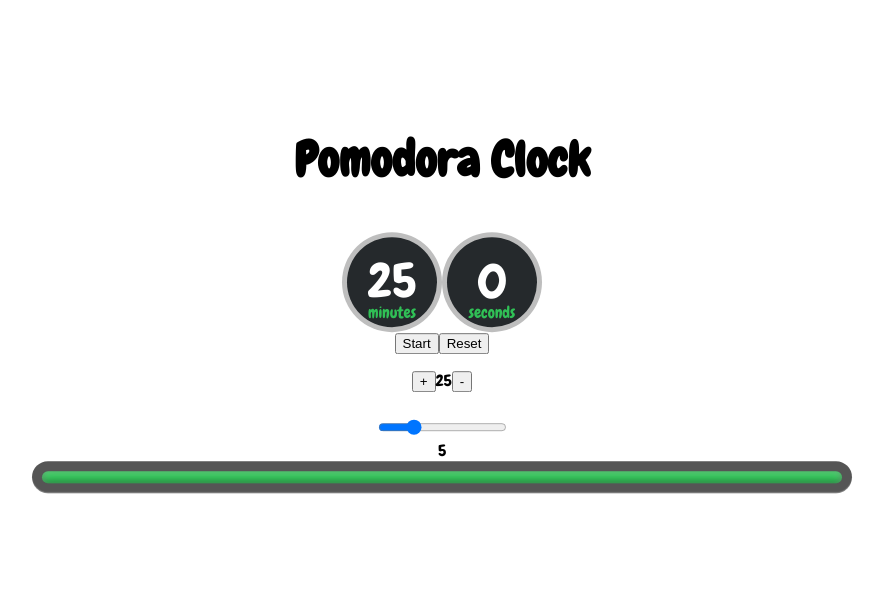
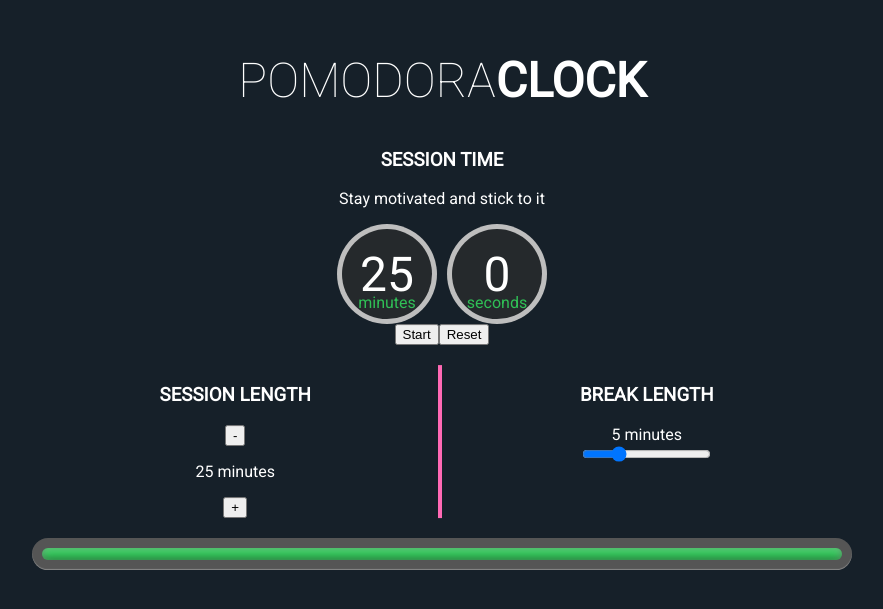
Before and after one commit to nimaiwalsh/Pomodora-Clock, a React (Create React App) app: page / in a window 1280 px wide. Shown: the part 109-718 px from the top of the page, without its empty margins (198-1081 px from the left). Built offline with nearby package versions, Linux system fonts and the light colour scheme.

Commit message:
added new status messages and updated styling

```diff
--- a/src/App.css
+++ b/src/App.css
@@ -11,29 +11,42 @@
   text-align: center;
 }
 
-.App-logo {
-  animation: App-logo-spin infinite 20s linear;
-  height: 80px;
+.App h3 {
+  text-transform: uppercase;
 }
 
-.App-header > h2{
+.App-header > h2 {
   font-size: 3rem;
+  text-transform: uppercase;
 }
 
-.App-intro {
-  font-size: large;
+.App-header > h2 > span {
+  font-weight: 100;
 }
 
-@keyframes App-logo-spin {
-  from { transform: rotate(0deg); }
-  to { transform: rotate(360deg); }
+.App-controls {
+  display: inline-flex;
+  justify-content: center;
+  width: 100%;
+  margin: 20px 0;
 }
 
+.App-controls > div {
+  display: relative;
+  width: 40%;
+}
+.App-controls > :first-child {
+  border-right: solid 4px hotpink;
+}
 /*
 * ==== SessionClock component ====
 */
 .session-clock {
   display: inline-flex;
+}
+
+.session-clock > div {
+  margin: 0 5px;
 }
 .session-clock > div {
   width: 100px;
@@ -70,14 +83,6 @@
 /*
 * ==== SessionLength component ====
 */
-.session-length {
-  margin-bottom: 10px;
-  position: relative;
-}
-
-.session-length > p {
-  display: inline-block;
-}
 
 /*
 * ==== SessionProgressBar component ====
--- a/src/App.js
+++ b/src/App.js
@@ -18,7 +18,7 @@ class App extends Component {
       setBreak: 5,
       intervalId: 0,
       timerBtn: 'Start',
-      worktime: true
+      worktime: true,
     };
   }
 
@@ -97,38 +97,58 @@ class App extends Component {
   }
 
   render() {
-    //Convert time left to a percentage and pass as prop to SessionProgressBar
+    //1. Convert time left to a percentage and pass as prop to SessionProgressBar
+    //2. Update the App-status mesage
     let percentage = 100;
+    let appStatusHead = '';
+    let appStatusMessage = '';
     if (this.state.worktime === true) {
       percentage = (this.state.totalSeconds / (this.state.setMinutes * 60)) * 100;
+      appStatusHead = 'Session time';
+      appStatusMessage = 'Stay motivated and stick to it';
     } else {
       percentage = (this.state.totalSeconds / (this.state.setBreak * 60)) * 100;
+      appStatusHead = 'Break time';
+      appStatusMessage = 'Relax and get yourself a drink';
     }
 
     return (
       <div className="App">
         <div className="App-header">
-          <h2>Pomodora Clock</h2>
+          <h2><span>Pomodora</span>Clock</h2>
         </div>
         <section className="App-section">
+          <div className="App-status">
+            <h3>{appStatusHead}</h3>
+            <p>{appStatusMessage}</p>
+          </div>
           <SessionClock
             callbackFromApp={this.beginTimer}
             callbackFromApp2={this.resetTimer}
             sessionClock={this.state.timer}
             timerBtn={this.state.timerBtn}
           />
+          <div className="App-controls">
+            <div>
+              <h3>Session length</h3>
               <SessionLength
                 callbackFromApp={this.updateTimer}
                 minutes={this.state.setMinutes}
               />
+            </div>
+            <div>
+              <h3>Break length</h3>
               <BreakLength
                 callbackFromApp={(updateBreak) => {this.setState({setBreak: updateBreak})}} breakTime={this.state.setBreak}
               />
+            </div>
+          </div>
           <SessionProgressBar
             percentage={percentage}
           />
         </section>
         <footer>
+
         </footer>
       </div>
     );
--- a/src/components/BreakLength.js
+++ b/src/components/BreakLength.js
@@ -4,6 +4,7 @@ const BreakLength = ({ callbackFromApp, breakTime }) => {
 
   return (
     <div className="break-length">
+      <div>{breakTime} minutes</div>
       <input
         type="range"
         min="0"
@@ -12,7 +13,6 @@ const BreakLength = ({ callbackFromApp, breakTime }) => {
         value={breakTime}
         onChange={(event) => callbackFromApp(event.target.value)}
       />
-      <div>{breakTime}</div>
     </div>
   );
 };
--- a/src/components/SessionLength.js
+++ b/src/components/SessionLength.js
@@ -12,9 +12,9 @@ const SessionLength = ({ callbackFromApp, minutes }) => {
   };
   return (
     <div className="session-length">
+      <button id="minutes-minus-btn" onClick={removeOne}>-</button>
+      <p>{minutes} minutes</p>
       <button className="minutes-add-btn" onClick={addOne}>+</button>
-      <p>{minutes}</p>
-      <button id="minutes-minus-btn" onClick={removeOne}>-</button>
     </div>
   );
 };
--- a/src/index.css
+++ b/src/index.css
@@ -1,4 +1,4 @@
-@import url('https://fonts.googleapis.com/css?family=Chewy');
+@import url('https://fonts.googleapis.com/css?family=Roboto:100,400');
 
 html {
   box-sizing: border-box;
@@ -12,5 +12,7 @@ html {
 body {
   margin: 0;
   padding: 0;
-  font-family: 'Chewy', cursive;
+  font-family: 'Roboto', sans-serif;
+  background-color: #162029;
+  color: #FFF;
 }
```
Lines whose indentation alone changed are shown as unchanged.
